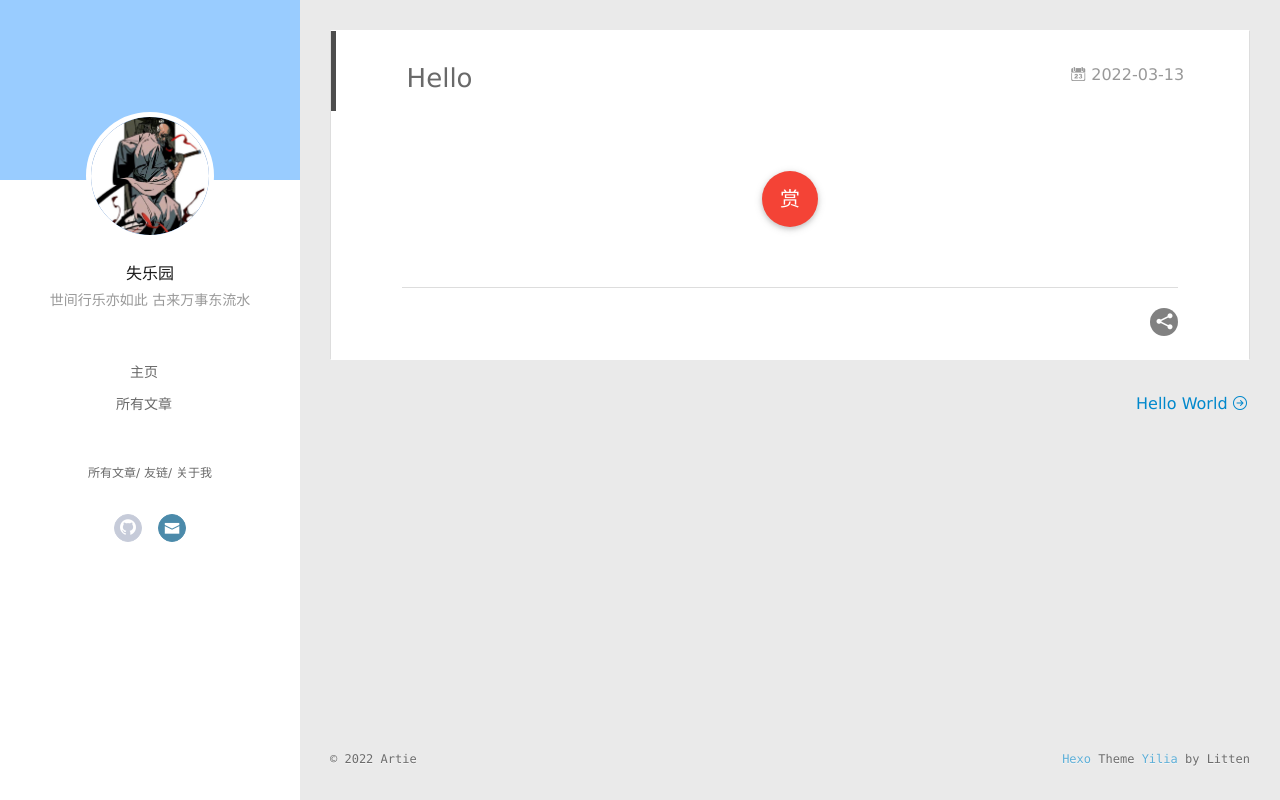
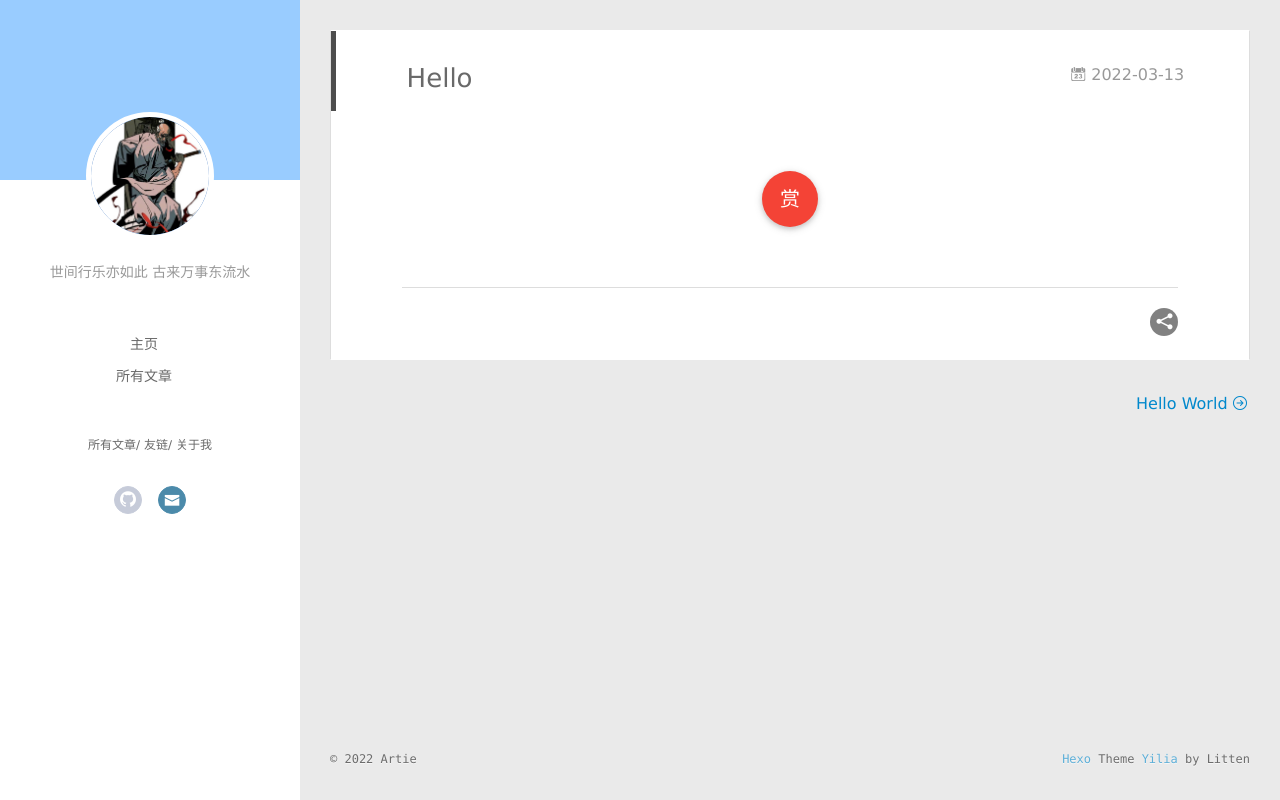
Before and after one commit to ArtieHub/ArtieHub.github.io, a plain HTML site: page 2022/03/13/Hello/index.html in a window 1280 px wide. Drawn offline with Linux system fonts and the light colour scheme.

Commit message:
Site updated: 2022-03-15 15:19:55

```diff
--- a/2022/03/13/Hello/index.html
+++ b/2022/03/13/Hello/index.html
@@ -52,9 +52,6 @@
 		<hgroup>
 		  <h1 class="header-author"><a href="/"></a></h1>
 		</hgroup>
-
-		<p class="header-title">失乐园</p>
-
 
 		<p class="header-subtitle">世间行乐亦如此 古来万事东流水</p>
 
```
Also changed, not shown: 2022/03/13/hello-world/index.html (+0 -3 lines), archives/2022/03/index.html (+0 -3 lines), archives/2022/index.html (+0 -3 lines), archives/index.html (+0 -3 lines), index.html (+0 -3 lines).
